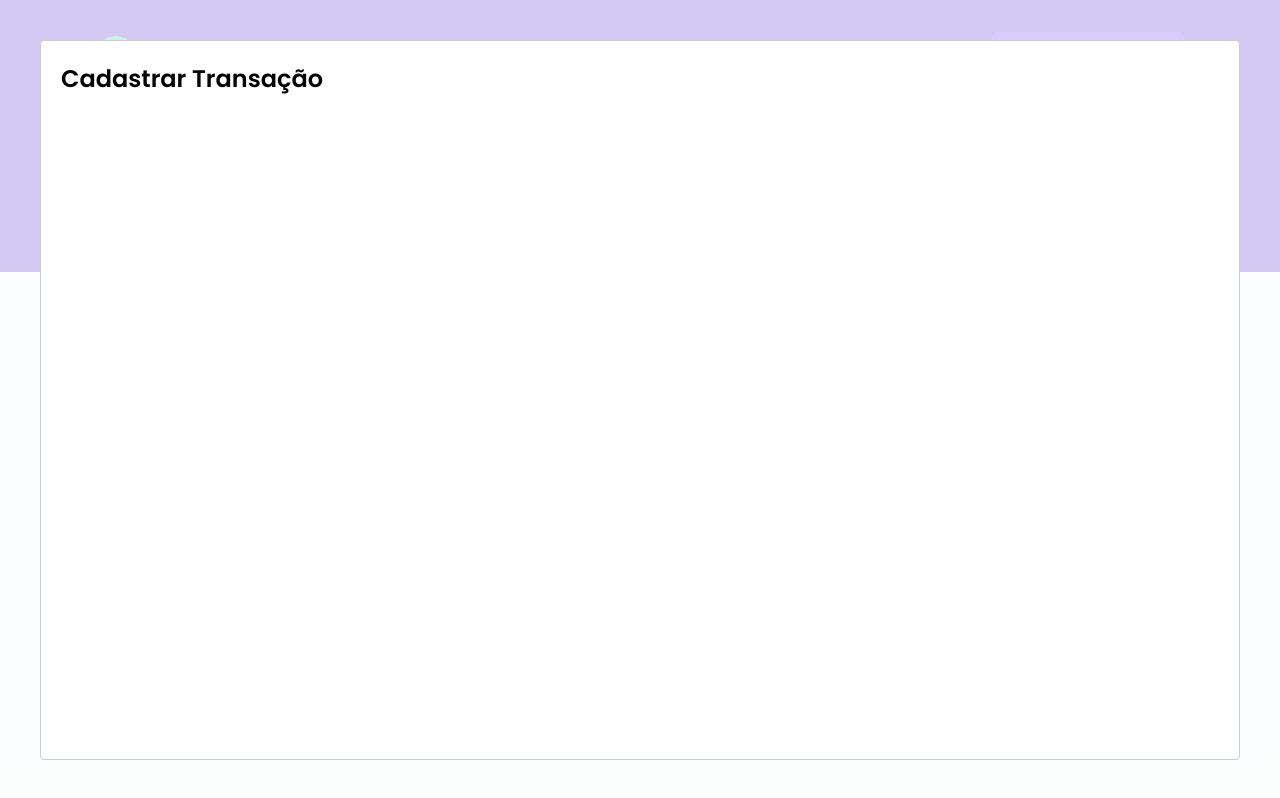
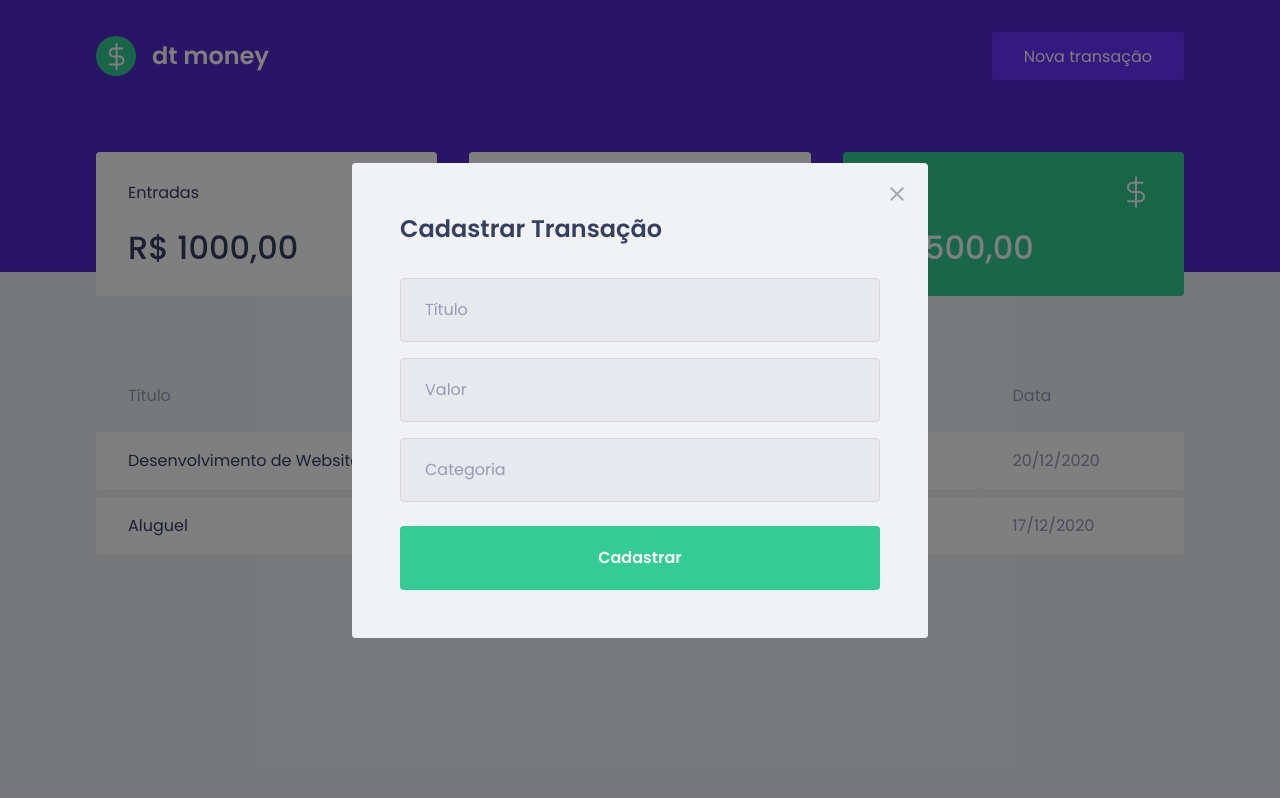
Before and after one commit to hbenvenutti/Ignite-DTMonety, a React (Create React App) app: page / in a window 1280 px wide. Both pictures are taken after a click on the button "Nova transação". Built offline with nearby package versions, Linux system fonts and the light colour scheme; what miragejs would draw is missing.

Commit message:
estilizaçao do modal

```diff
--- a/src/components/NewTransactionModal/index.tsx
+++ b/src/components/NewTransactionModal/index.tsx
@@ -1,4 +1,6 @@
 import Modal from 'react-modal';
+
+import closeImg from '../../assets/close.svg';
 import { Container } from './styles';
 
 interface NewTransactionModalProps {
@@ -11,14 +13,47 @@
 export function NewTransactionModal({isOpen, onRequestClose}: NewTransactionModalProps) {
 
   return (
-    <Container>
-      <Modal
-        isOpen={isOpen}
-        onRequestClose={onRequestClose}
+    <Modal
+      isOpen={isOpen}
+      onRequestClose={onRequestClose}
+      overlayClassName="react-modal-overlay"
+      className="react-modal-content"
+    >
+      <button
+        type="button"
+        onClick={onRequestClose}
+        className="react-modal-close"
       >
-        <h2>Cadastrar Transação</h2>
-      </Modal>
-    </Container>
+
+        <img src={closeImg} alt="Fechar modal"/>
+      </button>
+
+      <Container>
+
+          <h2>Cadastrar Transação</h2>
+
+          <input
+            type="text"
+            placeholder="Título"
+          />
+
+          <input
+            type="number"
+            placeholder="Valor"
+          />
+
+          <input
+            type="text"
+            placeholder="Categoria"
+          />
+
+          <button type="submit">
+            Cadastrar
+          </button>
+
+      </Container>
+
+    </Modal>
 
   );
 };
--- a/src/components/NewTransactionModal/styles.ts
+++ b/src/components/NewTransactionModal/styles.ts
@@ -1,3 +1,49 @@
 import styled from 'styled-components'
 
-export const Container = styled.div``;
+export const Container = styled.form`
+  h2 {
+    color: var(--text-title);
+    font-size: 1.5rem;
+    margin-bottom: 2rem;
+  }
+
+  input {
+    width: 100%;
+    padding: 0 1.5rem;
+    height: 4rem;
+    border-radius: 0.25rem;
+
+    border: 1px solid #d7d7d7;
+    background: #e7e9ee;
+
+    font-weight: 400;
+    font-size: 1rem;
+
+    &::placeholder {
+      color: var(--text-body);
+    }
+
+    & + input {
+      margin-top: 1rem;
+    }
+  }
+
+  button[type="submit"] {
+    width: 100%;
+    height: 4rem;
+    padding: 0 1.5rem;
+    background: var(--green);
+    color: #fff;
+    border-radius: 0.25rem;
+    border: 0;
+    font-size: 1rem;
+    font-weight: 600;
+    margin-top: 1.5rem;
+
+    transition: filter 0.2s;
+
+    &:hover {
+      filter: brightness(0.9)
+    }
+  }
+`;
--- a/src/styles/global.ts
+++ b/src/styles/global.ts
@@ -32,7 +32,6 @@
     }
   }
 
-
   body {
     background: var(--background);
     -webkit-font-smoothing: antialiased;
@@ -55,4 +54,40 @@
     opacity: 0.6;
     cursor: not-allowed;
   }
+
+  .react-modal-overlay {
+    background: rgba(0, 0, 0, 0.5);
+    position: fixed;
+    top: 0;
+    bottom: 0;
+    left: 0;
+    right: 0;
+
+    display: flex;
+    align-items: center;
+    justify-content: center;
+  }
+
+  .react-modal-content {
+    width: 100%;
+    max-width: 576px;
+    background: var(--background);
+    padding: 3rem;
+    position: relative;
+    border-radius: 0.24rem;
+  }
+
+  .react-modal-close {
+    position: absolute;
+    right: 1.5rem;
+    top: 1.5rem;
+    border: 0;
+    background: transparent;
+
+    transition: filter 0.2s;
+
+    &:hover {
+      filter: brightness(0.8);
+    }
+  }
 `
```
